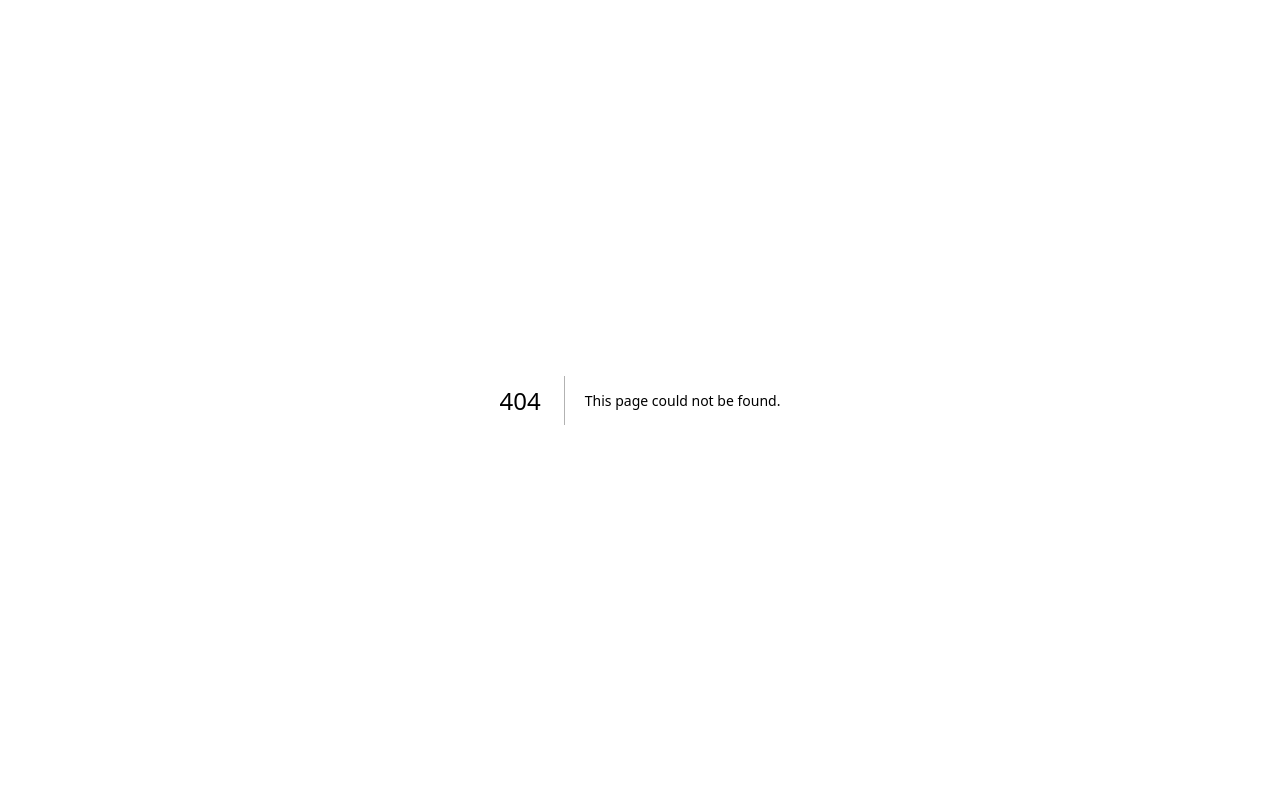
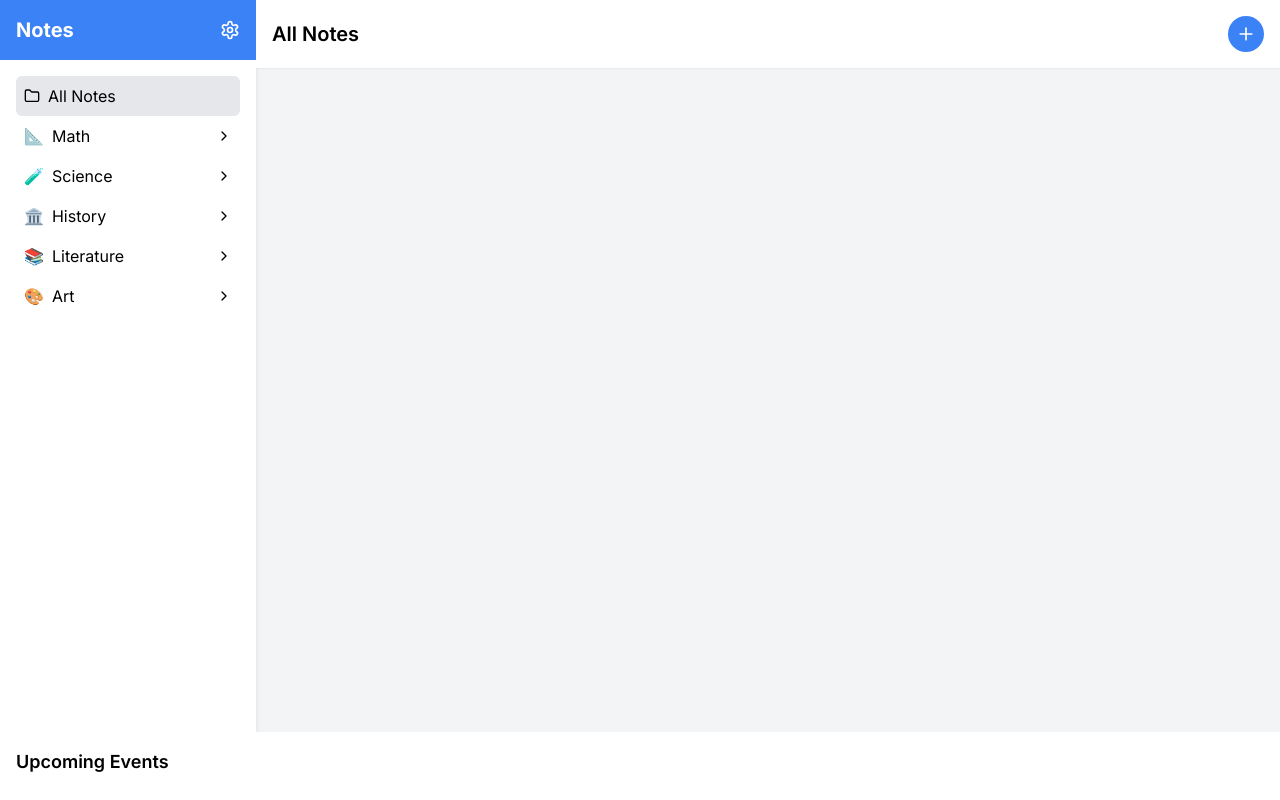
Before and after one commit to Jamin-Chan/ai-learning-app, a Next.js app: page /notetaking in a window 1280 px wide. Before the commit this address had no page. Built offline with nearby package versions, Linux system fonts and the light colour scheme.

Commit message:
created notetaking page

```diff
--- /dev/null
+++ b/app/notetaking/page.tsx
@@ -0,0 +1,190 @@
+'use client'
+import React, { useState, useEffect } from 'react';
+import { Folder, ChevronRight, Plus, Settings, Calendar, Check } from 'lucide-react';
+
+const categories = [
+  { name: 'Math', color: 'bg-red-200', icon: '📐' },
+  { name: 'Science', color: 'bg-green-200', icon: '🧪' },
+  { name: 'History', color: 'bg-blue-200', icon: '🏛️' },
+  { name: 'Literature', color: 'bg-yellow-200', icon: '📚' },
+  { name: 'Art', color: 'bg-purple-200', icon: '🎨' },
+];
+
+const NoteApp = () => {
+  const [selectedCategory, setSelectedCategory] = useState(null);
+  const [notes, setNotes] = useState([]);
+  const [upcomingEvents, setUpcomingEvents] = useState([]);
+  const [datePickerVisible, setDatePickerVisible] = useState(null);
+
+  useEffect(() => {
+    const savedNotes = localStorage.getItem('notes');
+    const savedEvents = localStorage.getItem('events');
+    if (savedNotes) setNotes(JSON.parse(savedNotes));
+    if (savedEvents) setUpcomingEvents(JSON.parse(savedEvents));
+  }, []);
+
+  useEffect(() => {
+    localStorage.setItem('notes', JSON.stringify(notes));
+    localStorage.setItem('events', JSON.stringify(upcomingEvents));
+  }, [notes, upcomingEvents]);
+
+  const addNote = () => {
+    const newNote = {
+      id: Date.now(),
+      content: '',
+      category: selectedCategory || 'Uncategorized',
+      lastEdited: new Date().toISOString(),
+      dueDate: null
+    };
+    setNotes([...notes, newNote]);
+  };
+
+  const updateNote = (id, updates) => {
+    const updatedNotes = notes.map(note =>
+      note.id === id ? { ...note, ...updates, lastEdited: new Date().toISOString() } : note
+    );
+    setNotes(updatedNotes);
+  };
+
+  const toggleDatePicker = (noteId) => {
+    setDatePickerVisible(datePickerVisible === noteId ? null : noteId);
+  };
+
+  const setNoteDate = (noteId, date) => {
+    const existingEvent = upcomingEvents.find(event => event.noteId === noteId);
+    if (existingEvent) {
+      setUpcomingEvents(upcomingEvents.map(event =>
+        event.noteId === noteId ? { ...event, date: date } : event
+      ));
+    } else {
+      const note = notes.find(n => n.id === noteId);
+      const newEvent = {
+        id: Date.now(),
+        title: note.content.split('\n')[0] || 'Untitled',
+        date: date,
+        noteId: noteId,
+        completed: false
+      };
+      setUpcomingEvents([...upcomingEvents, newEvent]);
+    }
+    updateNote(noteId, { dueDate: date });
+    setDatePickerVisible(null);
+  };
+
+  const toggleEventCompletion = (eventId) => {
+    setUpcomingEvents(upcomingEvents.map(event =>
+      event.id === eventId ? { ...event, completed: !event.completed } : event
+    ));
+  };
+
+  return (
+    <div className="flex flex-col h-screen bg-gray-100">
+      <div className="flex flex-1 overflow-hidden">
+        {/* Left Sidebar */}
+        <div className="w-64 bg-white shadow-md overflow-y-auto">
+          <div className="p-4 flex items-center justify-between bg-blue-500 text-white">
+            <h1 className="text-xl font-bold">Notes</h1>
+            <Settings size={20} />
+          </div>
+          <div className="p-4">
+            <div
+              className={`flex items-center p-2 rounded-md cursor-pointer ${
+                !selectedCategory ? 'bg-gray-200' : 'hover:bg-gray-100'
+              }`}
+              onClick={() => setSelectedCategory(null)}
+            >
+              <Folder size={16} className="mr-2" />
+              <span>All Notes</span>
+            </div>
+            {categories.map((category) => (
+              <div
+                key={category.name}
+                className={`flex items-center p-2 rounded-md cursor-pointer ${
+                  selectedCategory === category.name ? category.color : 'hover:bg-gray-100'
+                }`}
+                onClick={() => setSelectedCategory(category.name)}
+              >
+                <span className="mr-2">{category.icon}</span>
+                <span>{category.name}</span>
+                <ChevronRight size={16} className="ml-auto" />
+              </div>
+            ))}
+          </div>
+        </div>
+
+        {/* Main Content */}
+        <div className="flex-1 flex flex-col overflow-hidden">
+          <div className="bg-white shadow-sm p-4 flex justify-between items-center">
+            <h2 className="text-xl font-semibold">{selectedCategory || 'All Notes'}</h2>
+            <button
+              onClick={addNote}
+              className="bg-blue-500 text-white p-2 rounded-full hover:bg-blue-600"
+            >
+              <Plus size={20} />
+            </button>
+          </div>
+          <div className="flex-1 p-4 overflow-y-auto">
+            {notes
+              .filter((note) => !selectedCategory || note.category === selectedCategory)
+              .sort((a, b) => new Date(b.lastEdited) - new Date(a.lastEdited))
+              .map((note) => (
+                <div key={note.id} className="bg-white p-4 rounded-md shadow mb-4">
+                  <div className="flex justify-between items-center mb-2">
+                    <span className="text-sm text-gray-500">
+                      Last edited: {new Date(note.lastEdited).toLocaleString()}
+                    </span>
+                    <span className="text-sm font-semibold">{note.category}</span>
+                  </div>
+                  <textarea
+                    className="w-full h-32 p-2 border rounded mb-2"
+                    placeholder="Type your note here..."
+                    value={note.content}
+                    onChange={(e) => updateNote(note.id, { content: e.target.value })}
+                  />
+                  <div className="flex items-center">
+                    <button
+                      onClick={() => toggleDatePicker(note.id)}
+                      className="flex items-center text-blue-500 hover:text-blue-600"
+                    >
+                      <Calendar size={16} className="mr-1" />
+                      {note.dueDate ? new Date(note.dueDate).toLocaleDateString() : 'Set due date'}
+                    </button>
+                  </div>
+                  {datePickerVisible === note.id && (
+                    <input
+                      type="date"
+                      className="mt-2 p-2 border rounded"
+                      onChange={(e) => setNoteDate(note.id, e.target.value)}
+                    />
+                  )}
+                </div>
+              ))}
+          </div>
+        </div>
+      </div>
+
+      {/* Upcoming Events Section */}
+      <div className="bg-white shadow-md p-4">
+        <h3 className="text-lg font-semibold mb-2">Upcoming Events</h3>
+        <div className="flex overflow-x-auto">
+          {upcomingEvents
+            .sort((a, b) => new Date(a.date) - new Date(b.date))
+            .map((event) => (
+              <div key={event.id} className={`flex-shrink-0 w-48 p-2 mr-4 rounded ${event.completed ? 'bg-gray-200' : 'bg-yellow-100'}`}>
+                <div className="font-semibold">{event.title}</div>
+                <div className="text-sm text-gray-600">{new Date(event.date).toLocaleDateString()}</div>
+                <button
+                  onClick={() => toggleEventCompletion(event.id)}
+                  className={`mt-2 p-1 rounded ${event.completed ? 'bg-green-500' : 'bg-blue-500'} text-white`}
+                >
+                  {event.completed ? 'Completed' : 'Mark as done'}
+                </button>
+              </div>
+            ))}
+        </div>
+      </div>
+    </div>
+  );
+};
+
+export default NoteApp;
```
